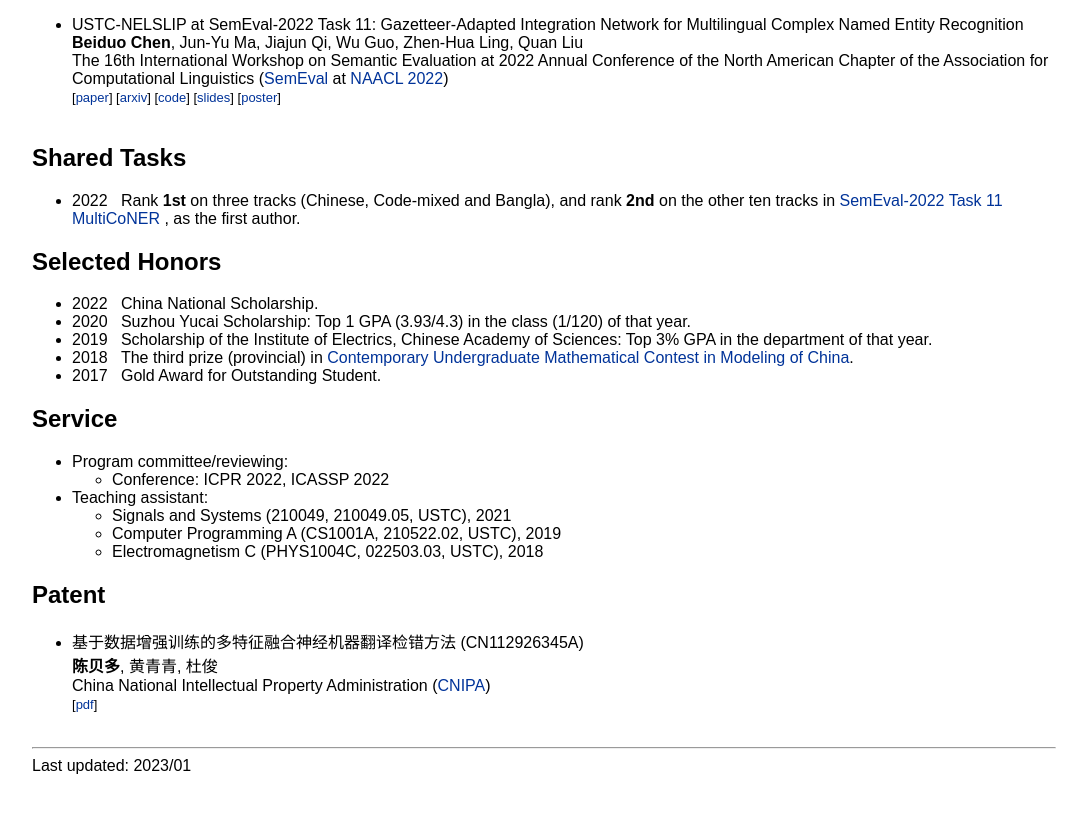
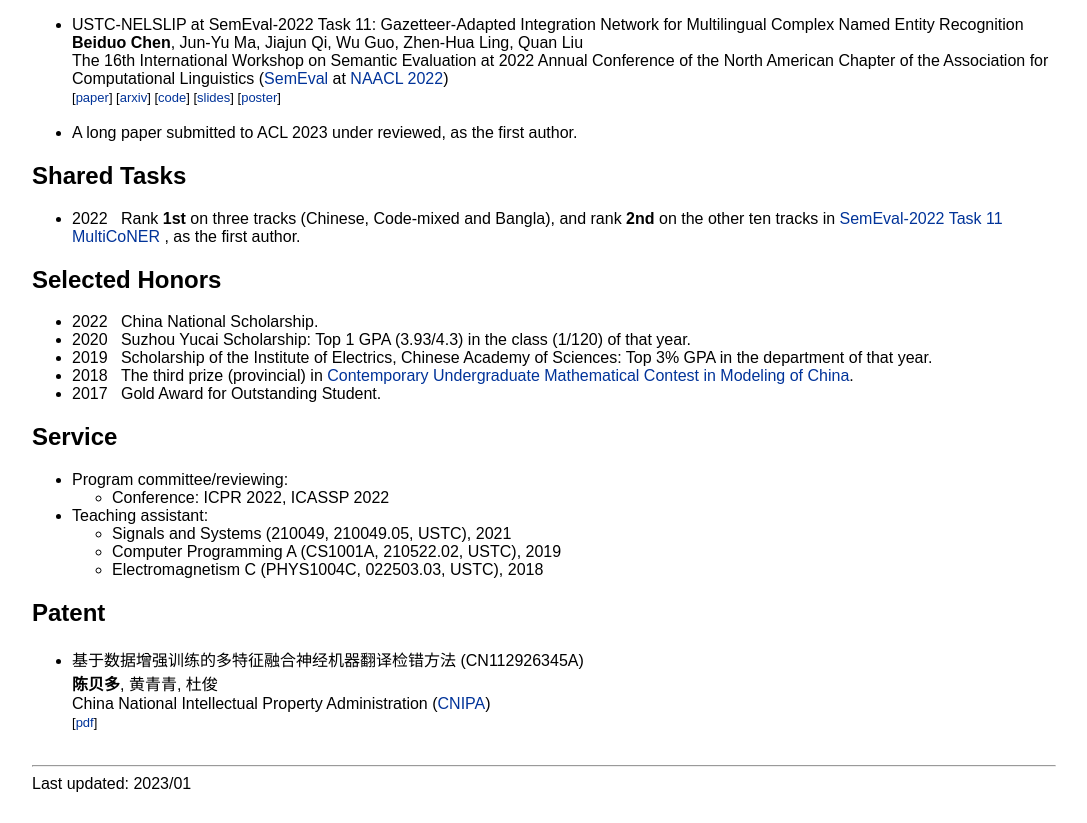
Before and after one commit to Mckysse/Mckysse.ustc.github.io, a plain HTML site: page index.html in a window 1280 px wide. Shown: the part 1071-1894 px from the top of the page, without its empty margins (96-1183 px from the left). Drawn offline with Linux system fonts and the light colour scheme.

Commit message:
Update index.html

```diff
--- a/index.html
+++ b/index.html
@@ -191,6 +191,10 @@ My main research interests lie within deep learning for natural language process
   </font><br><br>
 
 
+  <!-- Pre-training Language Model as a Multi-perspective Course Learner -->
+  <li>
+    A long paper submitted to ACL 2023 under reviewed, as the first author.<br>
+  </li>
 
 
 
```
